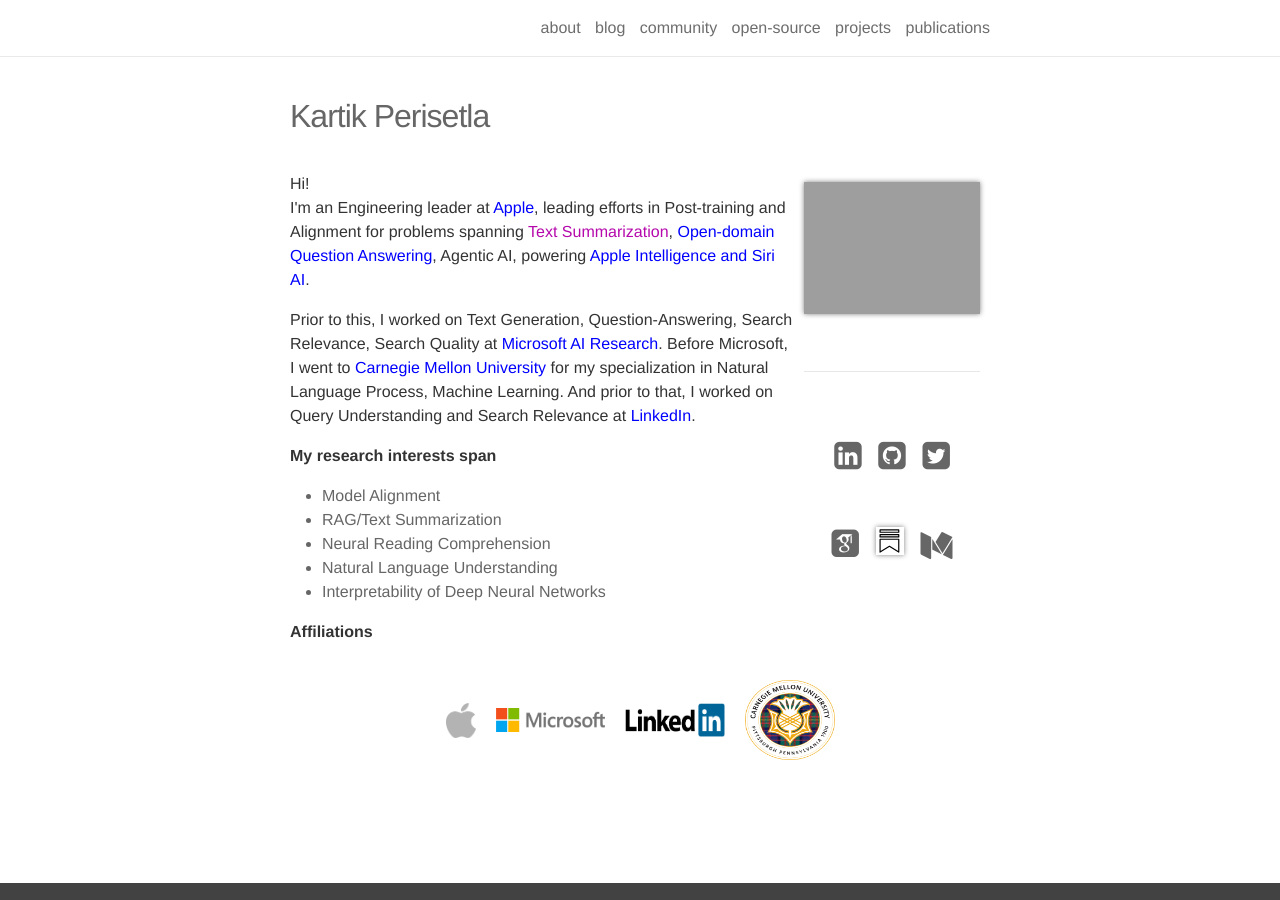
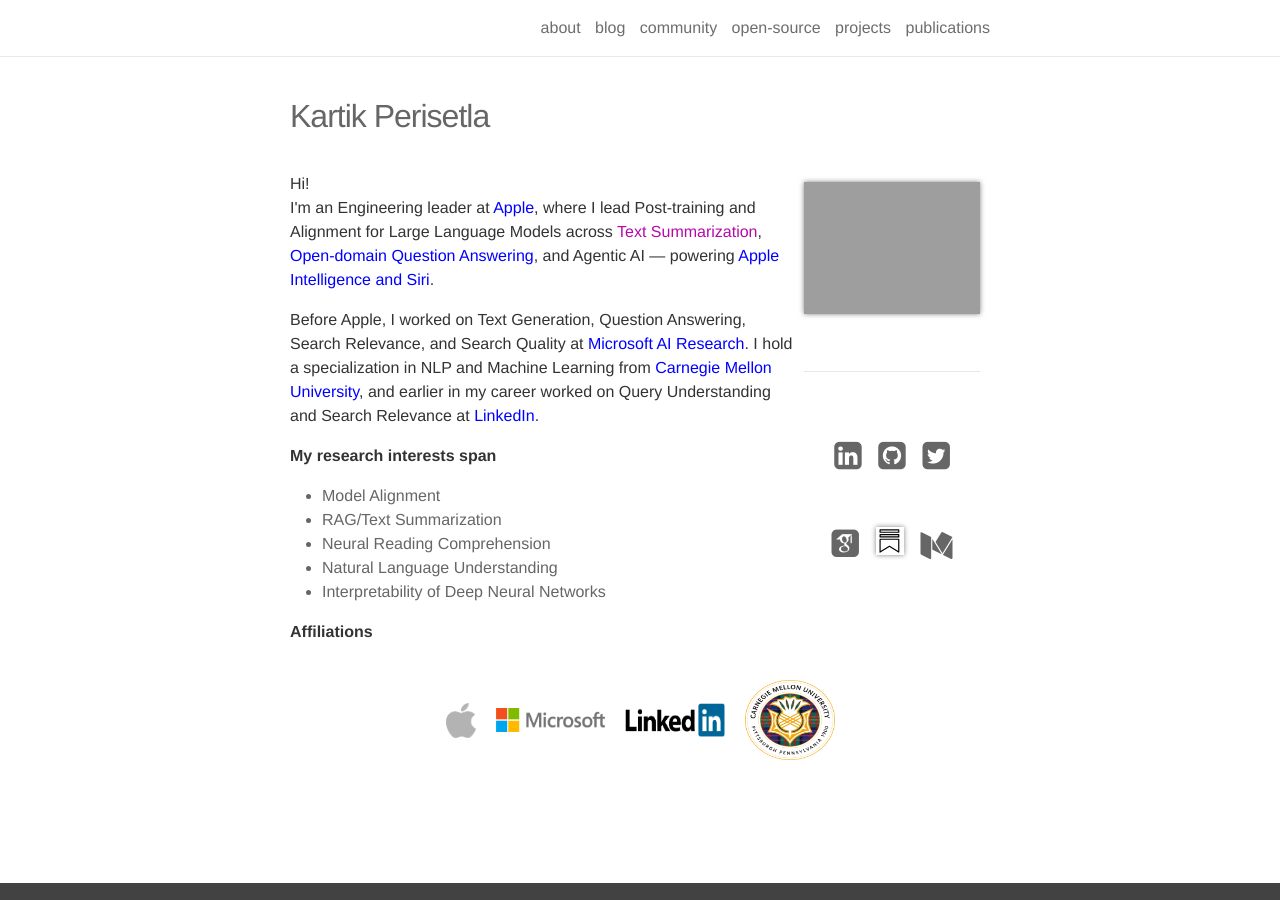
Before and after one commit to kartikperisetla/kartikperisetla.github.io, a Jekyll site: the page built from _pages/about.md, in a window 1280 px wide. Built offline with Jekyll 4.4.1, drawn with Linux system fonts in a browser that asks for light colours; nearby versions of some CDN libraries; some web fonts are replaced.

Commit message:
copy: rewrite about bio with option 2 phrasing

```diff
--- a/_pages/about.md
+++ b/_pages/about.md
@@ -10,10 +10,10 @@
 ---
 <p align="left">
 Hi!<br/>
-I'm an Engineering leader at <a href="https://www.apple.com/" target="_blank" style="color:blue">Apple</a>, leading efforts in Post-training and Alignment for problems spanning <a target="_blank" href="https://en.wikipedia.org/wiki/Automatic_summarization#Abstractive-based_summarization">Text Summarization</a>, <a target="_blank" href="https://en.wikipedia.org/wiki/Question_answering#Open_domain_question_answering" style="color:blue">Open-domain Question Answering</a>, Agentic AI, powering <a href="https://www.apple.com/apple-intelligence/" target="_blank" style="color:blue">Apple Intelligence and Siri AI</a>.</p>
+I'm an Engineering leader at <a href="https://www.apple.com/" target="_blank" style="color:blue">Apple</a>, where I lead Post-training and Alignment for Large Language Models across <a target="_blank" href="https://en.wikipedia.org/wiki/Automatic_summarization#Abstractive-based_summarization">Text Summarization</a>, <a target="_blank" href="https://en.wikipedia.org/wiki/Question_answering#Open_domain_question_answering" style="color:blue">Open-domain Question Answering</a>, and Agentic AI — powering <a href="https://www.apple.com/apple-intelligence/" target="_blank" style="color:blue">Apple Intelligence and Siri</a>.</p>
 
 <p>
-Prior to this, I worked on Text Generation, Question-Answering, Search Relevance, Search Quality at <a href="https://www.microsoft.com/en-us/research/lab/microsoft-research-redmond/" target="_blank" style="color:blue">Microsoft AI Research</a>. Before Microsoft, I went to <a href="http://cmu.edu/" target="_blank" style="color:blue">Carnegie Mellon University</a> for my specialization in Natural Language Process, Machine Learning. And prior to that, I worked on Query Understanding and Search Relevance at <a href="https://linkedin.com" target="_blank" style="color:blue">LinkedIn</a>.
+Before Apple, I worked on Text Generation, Question Answering, Search Relevance, and Search Quality at <a href="https://www.microsoft.com/en-us/research/lab/microsoft-research-redmond/" target="_blank" style="color:blue">Microsoft AI Research</a>. I hold a specialization in NLP and Machine Learning from <a href="http://cmu.edu/" target="_blank" style="color:blue">Carnegie Mellon University</a>, and earlier in my career worked on Query Understanding and Search Relevance at <a href="https://linkedin.com" target="_blank" style="color:blue">LinkedIn</a>.
 </p>
 
 <p align="left">
```
